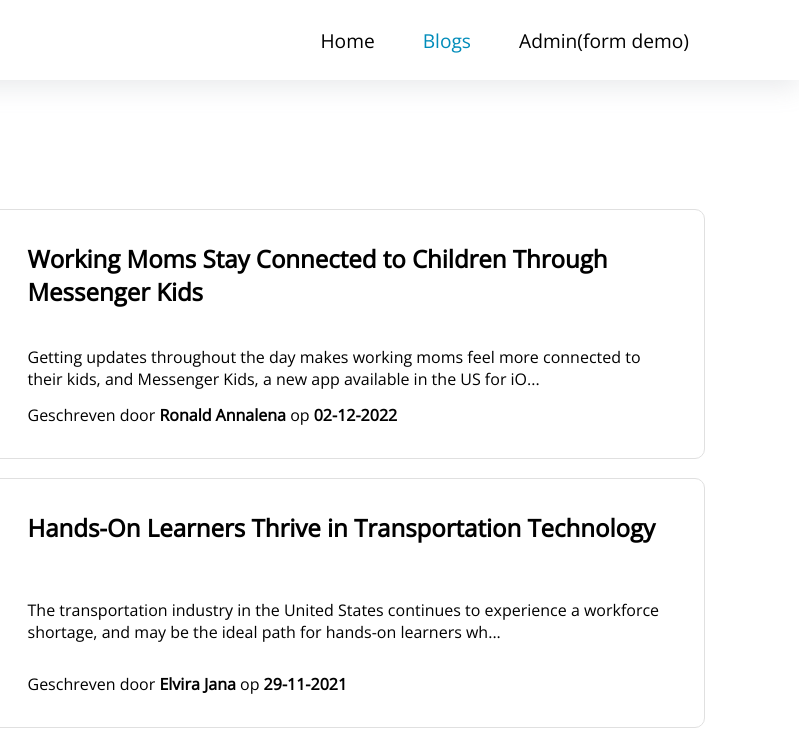
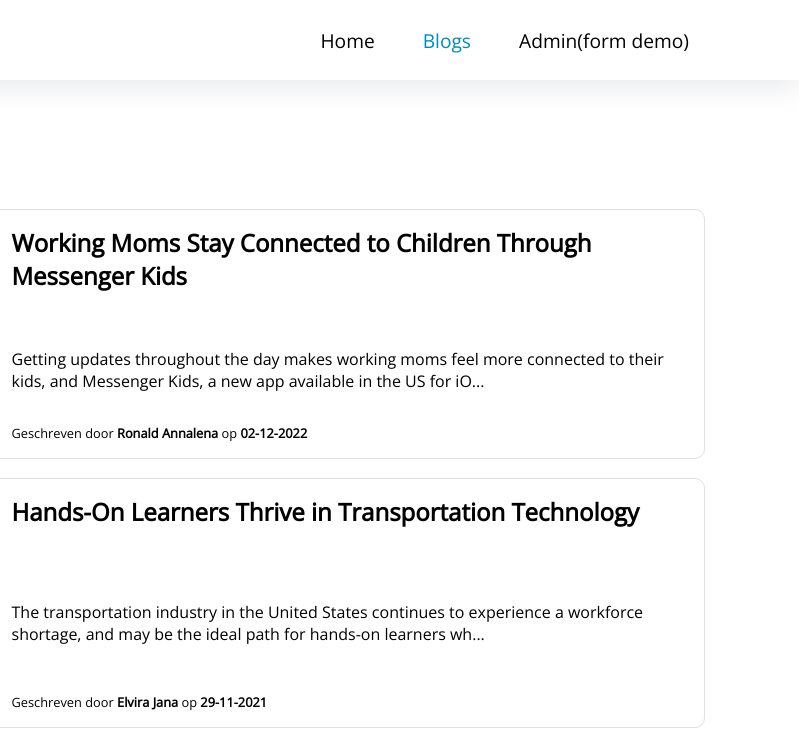
Before and after one commit to cmdalikeskin/NHA-practical-exam-JavaScript-and-jQuery, a plain HTML site: page blogs.html in a window 1280 px wide. Shown: the top 745 px of the page, 481-1280 px from the left. Drawn offline with nearby package versions, Linux system fonts and the light colour scheme.

Commit message:
blog slice fixes

```diff
--- a/js/blogs.js
+++ b/js/blogs.js
@@ -79,7 +79,15 @@ $(document).ready(() => {
                     const directToHref = item.directTo
                     const creationDate = item.creationDate
 
-                    const slicedCont = articleSummary.slice(0, 145)
+                    // Set the slice amount based on screenwidth
+                    let browserWidth = window.innerWidth
+                    let sliceAmount = 0
+
+                    browserWidth > 668 ? sliceAmount = 145 : sliceAmount = 100
+
+                    const slicedCont = articleSummary.slice(0, sliceAmount)
+                    // Set the slice amount based on screenwidth
+
 
                     let newDiv = document.createElement('div')
 
--- a/styles/blogs.css
+++ b/styles/blogs.css
@@ -62,7 +62,7 @@
 .blog_content_container {
     width: 65%;
     object-fit: cover;
-    padding: 2rem;
+    padding: 1rem;
     overflow: hidden;
     display: flex;
     flex-direction: column;
@@ -81,8 +81,15 @@
     margin-bottom: 1.5rem;
 }
 
+
+.blog_content_info {
+
+    font-size: 0.8rem;
+}
+
 .blog_content_info span {
     font-weight: bold;
+
 }
 
 
```
